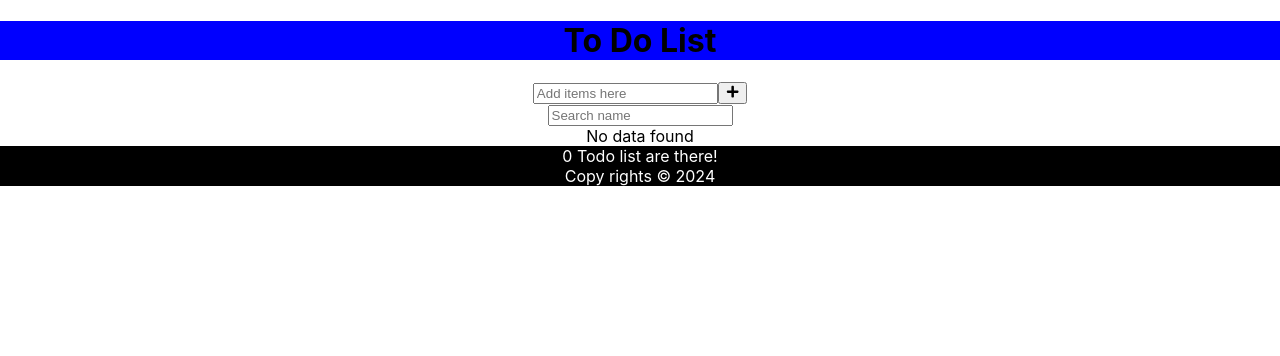
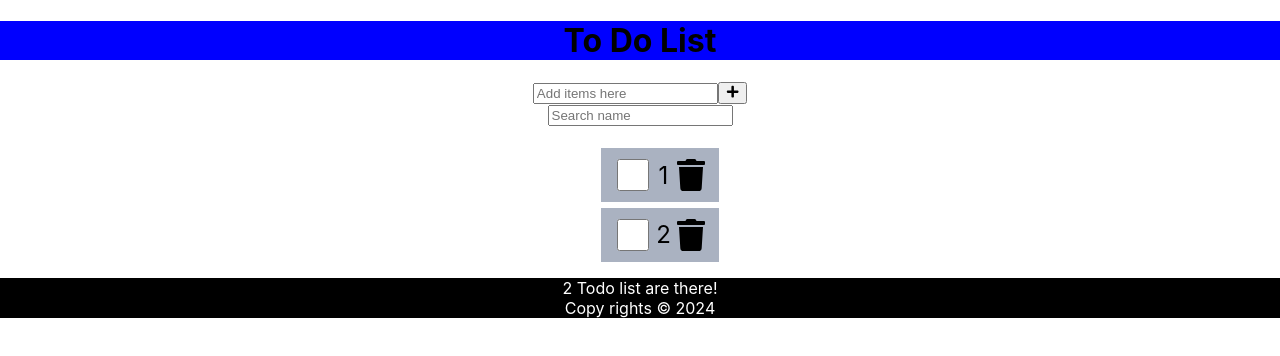
Before and after one commit to Vignesh-ops/Todo-App-Reactjs, a React (Create React App) app: page / in a window 1280 px wide. Shown: the top 356 px of the page. Built offline with nearby package versions, Linux system fonts and the light colour scheme; data requests are answered from the project's data file.

Commit message:
Api added

```diff
--- /dev/null
+++ b/data/db.json
@@ -0,0 +1,14 @@
+{
+  "items": [
+    {
+      "id": 1,
+      "checked": false,
+      "name": "1"
+    },
+    {
+      "id": 2,
+      "checked": false,
+      "name": "2"
+    }
+  ]
+}
--- a/package.json
+++ b/package.json
@@ -5,6 +5,7 @@
   "dependencies": {
     "colornames": "^1.1.1",
     "cra-template": "1.2.0",
+    "json-server": "^1.0.0-beta.3",
     "react": "^19.0.0",
     "react-dom": "^19.0.0",
     "react-icons": "^5.4.0",
--- a/src/App.js
+++ b/src/App.js
@@ -1,20 +1,37 @@
 import './App.css';
+import handlerequest from './Service.js';
 import Header from './Header';
 import Content from './Content';
 import Footer from './Footer';
-import { useState,useRef, useEffect } from "react";
+import { useState, useRef, useEffect } from "react";
 import Additem from './Additem';
 import Searchitem from './Searchitem';
-import Colordisplay from './Colordisplay';
 
+// import Colordisplay from './Colordisplay';
+// 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
 function App() {
+  const APIURL = "http://localhost:3500/items"
+  // Todo app functions
+  const [Tododata, setTodo] = useState([])
+  const [fetcherror, setfetcherror] = useState(null)
+  const [isloading, setisloading] = useState(true)
+  useEffect(() => {
+    const fetchitems = async () => {
+      try {
+        const response = await fetch(APIURL);
+        if (!response.ok) throw Error("Something went wrong");
+        const listitems = await response.json()
+        setTodo(listitems)
 
-// Todo app functions
-  const [Tododata, setTodo] = useState([])
-useEffect(()=>{
-  console.log("toto")
-  JSON.parse(localStorage.getItem('tododata'))
-},[])
+      } catch (err) {
+        console.log("error", err)
+        setfetcherror(err)
+      } finally {
+        setisloading(false)
+      }
+    }
+    (async () => await fetchitems())()
+  }, [])
   function handleCheck(itemid) {
     const listitems = Tododata.map((data) => data.id === itemid ? { ...data, checked: !data.checked } : data)
     setTodo(listitems)
@@ -23,23 +40,38 @@ useEffect(()=>{
 
   }
 
-  function handledelete(deleteid) {
+  const handledelete = async (deleteid) => {
     const listitems = Tododata.filter((data) => data.id != deleteid)
     setTodo(listitems)
-    localStorage.setItem('tododata', JSON.stringify(listitems))
-
+    // localStorage.setItem('tododata', JSON.stringify(listitems))
+    const postobj = {
+      method: "DELETE"
+    }
+    const deleteurl = `${APIURL}/${deleteid}`
+    const result = await handlerequest(deleteurl, postobj);
+    if (result) setfetcherror(result);
   }
   const [Additems, setitems] = useState("")
   const [Search, setsearch] = useState("")
 
 
-  const additem = (name) => {
+  const additem = async (name) => {
     const id = Tododata.length ? Tododata[Tododata.length - 1].id + 1 : 1
     console.log(id)
     const addnewitem = { id, checked: false, name }
     const Tododatas = [...Tododata, addnewitem]
+    // localStorage.setItem('tododata', JSON.stringify(Tododatas))
+
+    const postobj = {
+      method: "POST",
+      headers: {
+        "Content-Type": "application/json"
+      },
+      body: JSON.stringify(addnewitem)
+    }
     setTodo(Tododatas)
-    localStorage.setItem('tododata', JSON.stringify(Tododatas))
+    const result = await handlerequest(APIURL, postobj);
+    if (result) setfetcherror(result);
 
   }
 
@@ -53,9 +85,9 @@ useEffect(()=>{
 
   // color display
 
-  const[color,setcolors]  = useState("")
-  const[hexcolor,hex] = useState("")
-  const[Offset,toggleBgOffset]=useState(true)
+  const [color, setcolors] = useState("")
+  const [hexcolor, hex] = useState("")
+  const [Offset, toggleBgOffset] = useState(true)
 
   const changebg = () => {
     toggleBgOffset(!Offset);
@@ -65,11 +97,18 @@ useEffect(()=>{
   return (
     <div className="App">
       <Header />
-      <Additem Additems={Additems} setitems={setitems} handletodosubmit={handletodosubmit} addipref={addipref}/>
-      <Searchitem Search={Search} setsearch ={setsearch} />
-      <Content Tododata={Tododata.filter(data => (data.name).toLowerCase().includes(Search.toLowerCase()))} handledelete={handledelete} handleCheck={handleCheck} Additem={Additems} />
-      {/* <Colordisplay color={color}  hexcolor={hexcolor} hex={hex} setcolors={setcolors} changebg={changebg} Offset={Offset}  /> */}
+      <Additem Additems={Additems} setitems={setitems} handletodosubmit={handletodosubmit} addipref={addipref} />
+      <Searchitem Search={Search} setsearch={setsearch} />
+      <main>
+        {fetcherror && <p style={{ color: 'red' }}>Error: {fetcherror.message}</p>}
+        {isloading && <p>Loading please wait ....</p>}
+        {!fetcherror && !isloading &&
+          <Content Tododata={Tododata.filter(data => (data.name).toLowerCase().includes(Search.toLowerCase()))} handledelete={handledelete} handleCheck={handleCheck} Additem={Additems} />
+        }
 
+        {/* <Colordisplay color={color}  hexcolor={hexcolor} hex={hex} setcolors={setcolors} changebg={changebg} Offset={Offset}  /> */}
+
+      </main>
       <Footer itemslength={Tododata.length} />
 
     </div>
--- /dev/null
+++ b/src/Service.js
@@ -0,0 +1,12 @@
+const handlerequest = async (url = '', optobj = null, errmsg =null) => {
+    try {
+        const response = await fetch(url, optobj)
+        if (!response.ok) throw Error("Unknow error occured")
+    } catch (errmsg) {
+
+    } finally {
+        return errmsg
+    }
+}
+
+export default handlerequest;
```
Also changed, not shown: 2 other files (tests, documents, lock files or other folders).
